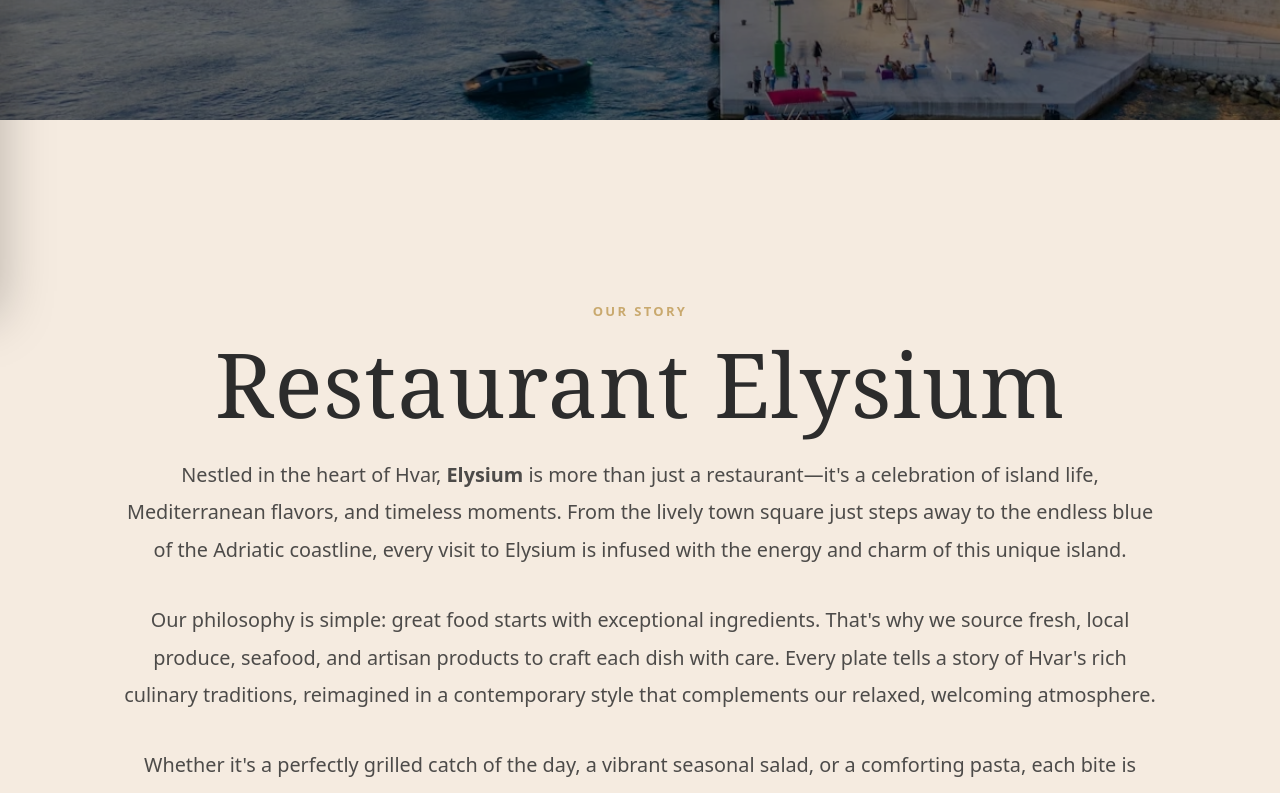
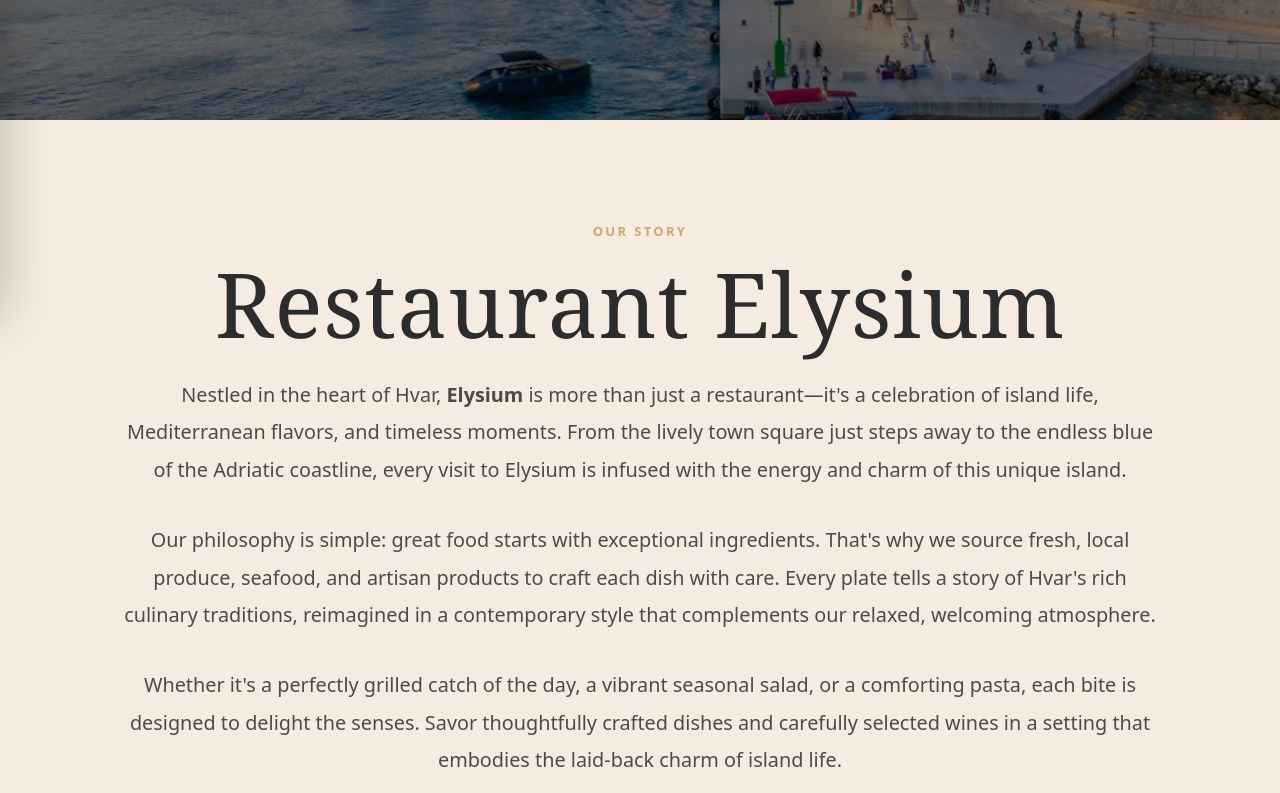
Before and after one commit to ViceElez/hvar-restoran, a Next.js app in the folder hvar/: page /about in a window 1280 px wide. Shown: the part 500-1293 px from the top of the page. Built offline with nearby package versions, Linux system fonts and the light colour scheme.

Commit message:
refactor

```diff
--- a/hvar/app/about/page.tsx
+++ b/hvar/app/about/page.tsx
@@ -15,7 +15,7 @@ export default function About() {
                 </div>
             </div>
 
-            <div style={{ paddingTop: "80px" }}>
+            <div>
                 <section className="aboutWrap" aria-label="About Restaurant Elysium">
                     <p className="aboutKicker">OUR STORY</p>
                     <h2 className="aboutTitle">Restaurant Elysium</h2>
```
